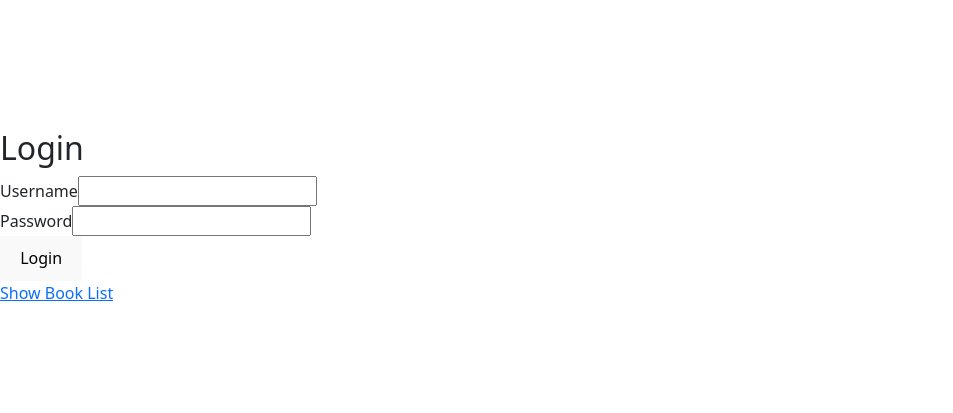
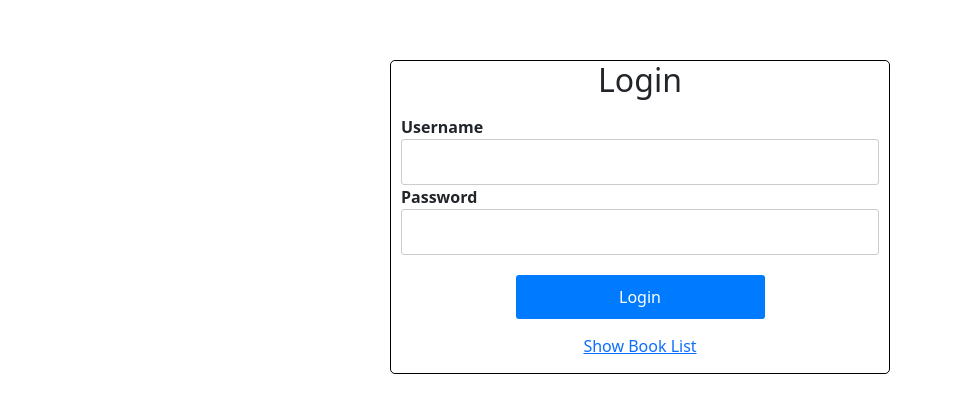
Before and after one commit to chandyego84/CPTS322-Project, a React (Vite) app in the folder frontend/library-app/: page /login in a window 1280 px wide. Shown: the part 183-596 px from the top of the page, without its empty margins (0-953 px from the left). Built offline with nearby package versions, Linux system fonts and the light colour scheme.

Commit message:
sign in and log in updated CSS

```diff
--- a/frontend/library-app/src/App.css
+++ b/frontend/library-app/src/App.css
@@ -1,3 +1,78 @@
+/* Sign up and Log in */
+.SignUp, .Login {
+  display: flex;
+  justify-content: center;
+  align-items: center;
+  height: 100vh;
+}
+
+.sign-container {
+  width: 500px;
+  border: 1px solid rgba(0, 0, .125);
+  margin: 0 auto;
+  border-radius: 5px;
+  overflow: hidden;
+  display: flex; /* Use flexbox */
+  flex-direction: column; /* Stack children vertically */
+  align-items: center; /* Center children horizontally */
+}
+
+/* Add spacing between elements inside .sign-container */
+.sign-container > * {
+  margin-bottom: 15px; /* Adjust as needed */
+}
+
+/* Add specific styling for form elements */
+.sign-container form {
+  width: 100%;
+}
+
+.sign-container form div {
+  width: 100%;
+  margin-left: 10px;
+}
+
+.sign-container label {
+  display: block;
+  font-weight: bold;
+}
+
+.sign-container input {
+  width: calc(100% - 20px); /* Subtract padding from width */
+  padding: 10px;
+  font-size: 16px;
+  border: 1px solid #ccc;
+  border-radius: 3px;
+}
+
+.sign-container button {
+  width: 50%;
+  margin-left: 25%;
+  margin-top: 20px;
+  padding: 10px;
+  font-size: 16px;
+  color: #fff;
+  background-color: #007bff;
+  border: none;
+  border-radius: 3px;
+  cursor: pointer;
+}
+
+.sign-container button:hover {
+  background-color: #0056b3;
+}
+
+.sign-container p {
+  text-align: center;
+}
+
+/* Add specific styling for the link */
+.sign-container a {
+  display: block;
+  text-align: center;
+}
+
+
 .CreateBook {
   background-color: #2c3e50;
   min-height: 100vh;
@@ -70,7 +145,7 @@
   padding: 10px 0 10px 0;
 }
 
-.CreateBook, .ShowBookDetails, .UpdateBookInfo, .ShowBookList {
+.CreateBook, .ShowBookDetails, .UpdateBookInfo, .ShowBookList, .SignUp, .Login {
   height: 100vh;
   width: 100vw;
   display: flex;
--- a/frontend/library-app/src/components/LogIn.jsx
+++ b/frontend/library-app/src/components/LogIn.jsx
@@ -32,7 +32,8 @@ function Login({ onLogin }) {
   };
 
   return (
-    <div>
+    <div className="Login">
+      <div className="sign-container">
         <h2>Login</h2>
         {successMessage && <p style={{ color: 'green' }}>{successMessage}</p>}
         {errorMessage && <p style={{ color: 'red' }}>{errorMessage}</p>}
@@ -49,6 +50,7 @@ function Login({ onLogin }) {
         </form>
         <Link to="/">Show Book List</Link>
       </div>
+    </div>
   );
 }
 
--- a/frontend/library-app/src/components/SignUp.jsx
+++ b/frontend/library-app/src/components/SignUp.jsx
@@ -31,7 +31,8 @@ function SignUp() {
   };
 
   return (
-    <div>
+    <div className="SignUp">
+      <div className="sign-container">
         <h2>Sign Up</h2>
         {successMessage && <p style={{ color: 'green' }}>{successMessage}</p>}
         {errorMessage && <p style={{ color: 'red' }}>{errorMessage}</p>}
@@ -46,7 +47,8 @@ function SignUp() {
           </div>
           <button type="submit">Sign Up</button>
         </form>
-      <Link to="/">Show Book List</Link>
+        <Link to="/">Return to Library</Link>
+      </div>
     </div>
   );
 }
```
Lines whose indentation alone changed are shown as unchanged.
